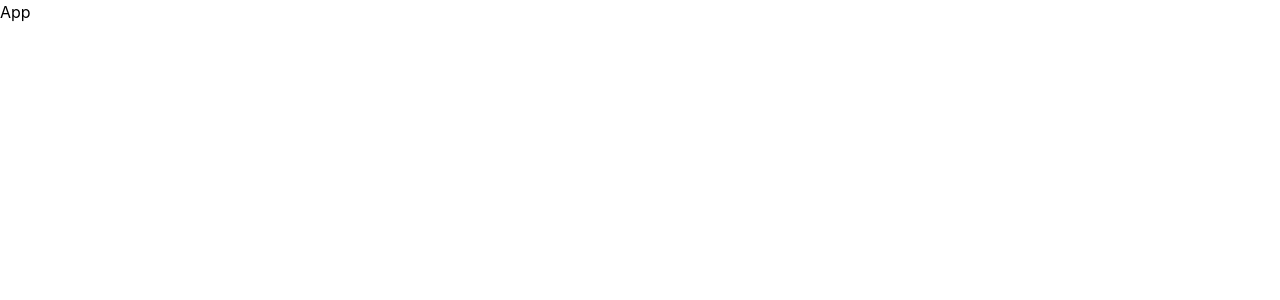
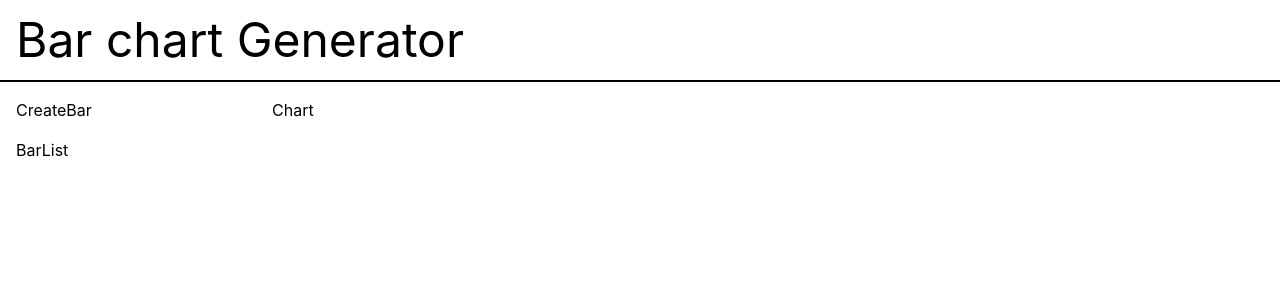
Before and after one commit to krutarth-pipaliya-simform/Practical-4-Bar-Chart-Generator, a React (Vite) app: page / in a window 1280 px wide. Shown: the top 300 px of the page. Built offline with nearby package versions, Linux system fonts and the light colour scheme.

Commit message:
feat: create layout

```diff
--- a/src/App.tsx
+++ b/src/App.tsx
@@ -1,7 +1,13 @@
+import { ChartWrapper } from "./components/ChartWrapper/ChartWrapper";
+import { Header } from "./components/Header/Header";
+
 const App = () => {
-  return (
-    <div>App</div>
-  )
-}
+    return (
+        <div className="h-screen flex flex-col">
+            <Header />
+            <ChartWrapper />
+        </div>
+    );
+};
 
-export default App
+export default App;
--- /dev/null
+++ b/src/components/ChartWrapper/Chart/Chart.tsx
@@ -0,0 +1,3 @@
+export const Chart = () => {
+    return <main className="flex-1 p-4">Chart</main>;
+};
--- /dev/null
+++ b/src/components/ChartWrapper/ChartWrapper.tsx
@@ -0,0 +1,11 @@
+import { SideBar } from "./Sidebar/SideBar";
+import { Chart } from "./Chart/Chart";
+
+export const ChartWrapper = () => {
+    return (
+        <div className="flex-1 flex">
+            <SideBar />
+            <Chart />
+        </div>
+    );
+};
--- /dev/null
+++ b/src/components/ChartWrapper/Sidebar/BarList.tsx
@@ -0,0 +1,3 @@
+export const BarList = () => {
+    return <ul>BarList</ul>;
+};
--- /dev/null
+++ b/src/components/ChartWrapper/Sidebar/CreateBar.tsx
@@ -0,0 +1,6 @@
+
+export const CreateBar = () => {
+  return (
+    <div>CreateBar</div>
+  )
+}
--- /dev/null
+++ b/src/components/ChartWrapper/Sidebar/SideBar.tsx
@@ -0,0 +1,11 @@
+import { BarList } from "./BarList";
+import { CreateBar } from "./CreateBar";
+
+export const SideBar = () => {
+    return (
+        <aside className="flex flex-col gap-4 w-1/5 p-4">
+            <CreateBar />
+            <BarList />
+        </aside>
+    );
+};
--- /dev/null
+++ b/src/components/Header/Header.tsx
@@ -0,0 +1,7 @@
+export const Header = () => {
+    return (
+        <header className="p-4 border-b-2">
+            <h1 className="text-5xl">Bar chart Generator</h1>
+        </header>
+    );
+};
```
